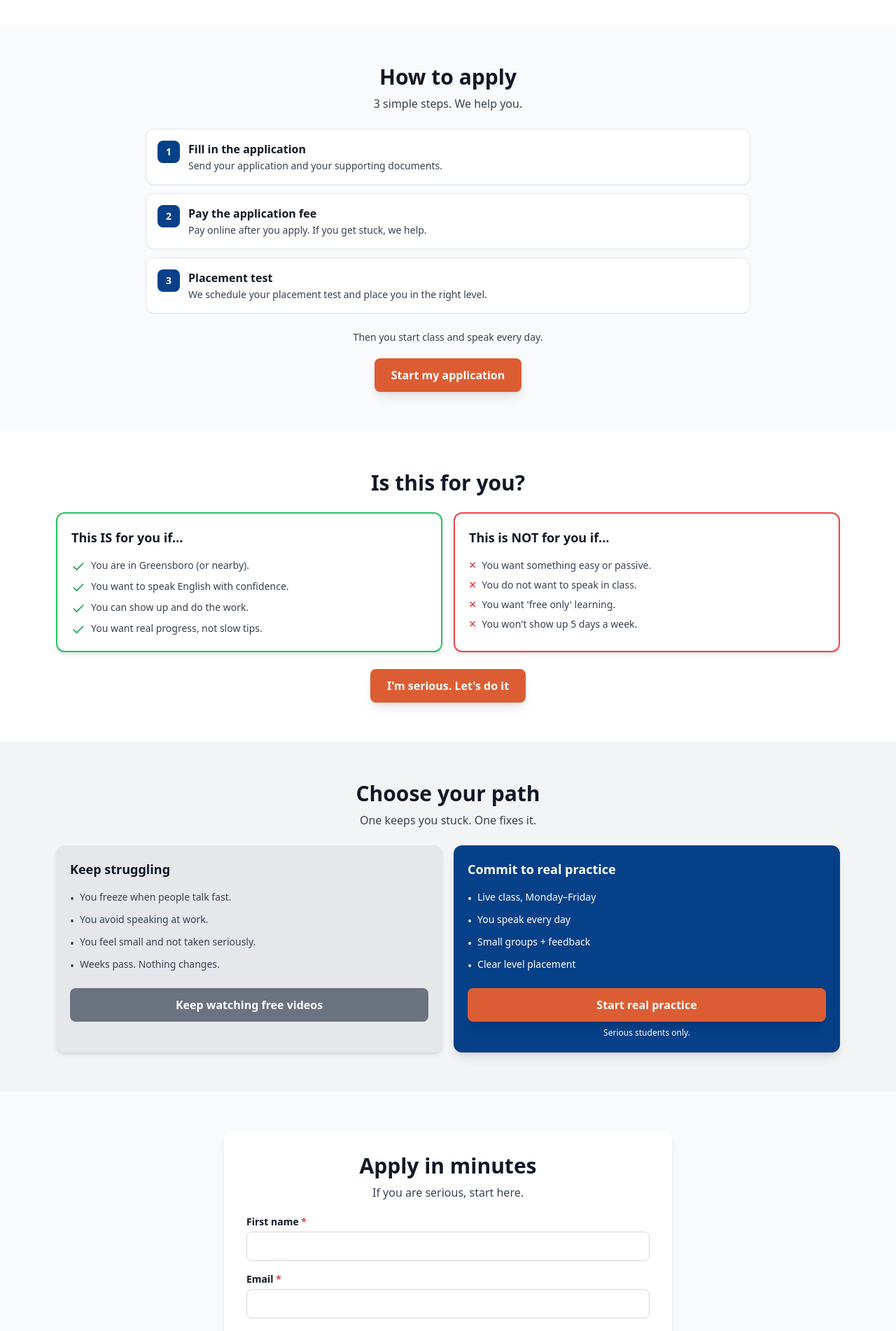
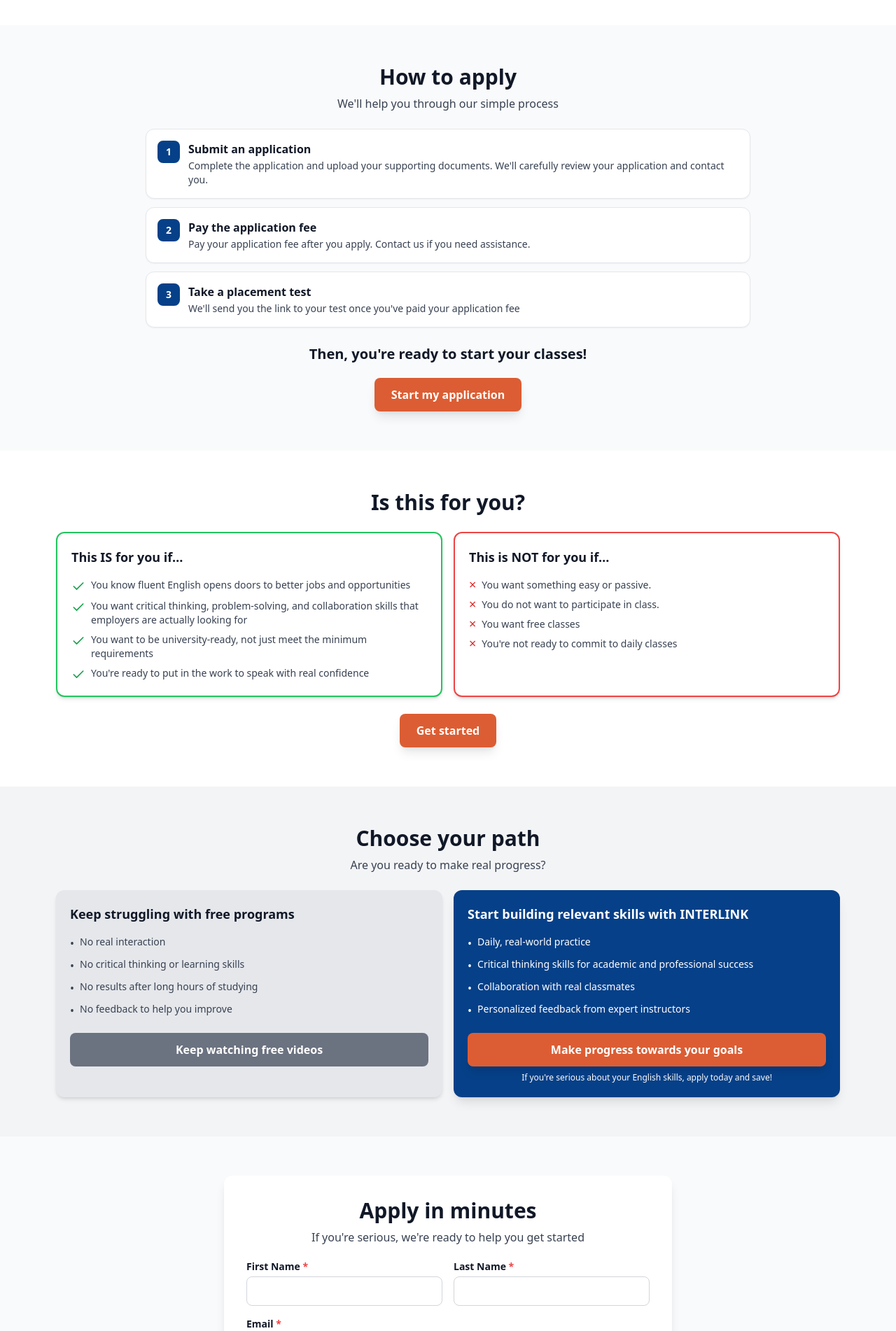
Before and after one commit to Qwixo/Qwixo-apply.INTERLINK.edu-12.3.2026, a React (Vite) app: page /greensboro in a window 1280 px wide. Shown: the part 6440-8342 px from the top of the page at 70% size. Built offline with nearby package versions, Linux system fonts and the light colour scheme.

Commit message:
Updated GreensboroPage.tsx

```diff
--- a/src/pages/GreensboroPage.tsx
+++ b/src/pages/GreensboroPage.tsx
@@ -11,6 +11,7 @@ function GreensboroPage() {
   const [showBanner, setShowBanner] = useState(true);
   const [formData, setFormData] = useState({
     firstName: '',
+    lastName: '',
     email: '',
     commitment: ''
   });
@@ -54,6 +55,7 @@ function GreensboroPage() {
     data.append('u', '607289d66021f9dbd8e30d04c');
     data.append('id', 'f16b13f8cc');
     data.append('FNAME', formData.firstName);
+    data.append('LNAME', formData.lastName);
     data.append('EMAIL', formData.email);
     data.append('MMERGE13', 'greensboro-application');
 
@@ -773,7 +775,7 @@ function GreensboroPage() {
               How to apply
             </h2>
             <p className="text-base text-gray-700">
-              3 simple steps. We help you.
+              We'll help you through our simple process
             </p>
           </div>
 
@@ -786,10 +788,10 @@ function GreensboroPage() {
                 </div>
                 <div className="flex-1">
                   <h3 className="text-base font-bold text-gray-900 mb-0.5">
-                    Fill in the application
+                    Submit an application
                   </h3>
                   <p className="text-gray-700 text-sm">
-                    Send your application and your supporting documents.
+                    Complete the application and upload your supporting documents. We'll carefully review your application and contact you.
                   </p>
                 </div>
               </div>
@@ -806,7 +808,7 @@ function GreensboroPage() {
                     Pay the application fee
                   </h3>
                   <p className="text-gray-700 text-sm">
-                    Pay online after you apply. If you get stuck, we help.
+                    Pay your application fee after you apply. Contact us if you need assistance.
                   </p>
                 </div>
               </div>
@@ -820,10 +822,10 @@ function GreensboroPage() {
                 </div>
                 <div className="flex-1">
                   <h3 className="text-base font-bold text-gray-900 mb-0.5">
-                    Placement test
+                    Take a placement test
                   </h3>
                   <p className="text-gray-700 text-sm">
-                    We schedule your placement test and place you in the right level.
+                    We'll send you the link to your test once you've paid your application fee
                   </p>
                 </div>
               </div>
@@ -831,8 +833,8 @@ function GreensboroPage() {
           </div>
 
           <div className="text-center mb-5">
-            <p className="text-gray-700 font-medium text-sm">
-              Then you start class and speak every day.
+            <p className="text-gray-900 font-bold text-lg md:text-xl">
+              Then, you're ready to start your classes!
             </p>
           </div>
 
@@ -865,19 +867,19 @@ function GreensboroPage() {
               <ul className="space-y-2">
                 <li className="flex items-start gap-2">
                   <Check className="w-5 h-5 text-green-600 flex-shrink-0 mt-0.5" />
-                  <span className="text-sm text-gray-700">You are in Greensboro (or nearby).</span>
+                  <span className="text-sm text-gray-700">You know fluent English opens doors to better jobs and opportunities</span>
                 </li>
                 <li className="flex items-start gap-2">
                   <Check className="w-5 h-5 text-green-600 flex-shrink-0 mt-0.5" />
-                  <span className="text-sm text-gray-700">You want to speak English with confidence.</span>
+                  <span className="text-sm text-gray-700">You want critical thinking, problem-solving, and collaboration skills that employers are actually looking for</span>
                 </li>
                 <li className="flex items-start gap-2">
                   <Check className="w-5 h-5 text-green-600 flex-shrink-0 mt-0.5" />
-                  <span className="text-sm text-gray-700">You can show up and do the work.</span>
+                  <span className="text-sm text-gray-700">You want to be university-ready, not just meet the minimum requirements</span>
                 </li>
                 <li className="flex items-start gap-2">
                   <Check className="w-5 h-5 text-green-600 flex-shrink-0 mt-0.5" />
-                  <span className="text-sm text-gray-700">You want real progress, not slow tips.</span>
+                  <span className="text-sm text-gray-700">You're ready to put in the work to speak with real confidence</span>
                 </li>
               </ul>
             </div>
@@ -894,15 +896,15 @@ function GreensboroPage() {
                 </li>
                 <li className="flex items-start gap-2">
                   <span className="text-lg text-red-600 flex-shrink-0 leading-none">×</span>
-                  <span className="text-sm text-gray-700">You do not want to speak in class.</span>
+                  <span className="text-sm text-gray-700">You do not want to participate in class.</span>
                 </li>
                 <li className="flex items-start gap-2">
                   <span className="text-lg text-red-600 flex-shrink-0 leading-none">×</span>
-                  <span className="text-sm text-gray-700">You want 'free only' learning.</span>
+                  <span className="text-sm text-gray-700">You want free classes</span>
                 </li>
                 <li className="flex items-start gap-2">
                   <span className="text-lg text-red-600 flex-shrink-0 leading-none">×</span>
-                  <span className="text-sm text-gray-700">You won't show up 5 days a week.</span>
+                  <span className="text-sm text-gray-700">You're not ready to commit to daily classes</span>
                 </li>
               </ul>
             </div>
@@ -913,7 +915,7 @@ function GreensboroPage() {
               onClick={scrollToApply}
               className="bg-[#dc5d33] text-white font-bold text-base px-6 py-3 rounded-lg shadow-lg hover:bg-[#c24e2b] transition-all duration-300 hover:shadow-xl transform hover:-translate-y-0.5"
             >
-              I'm serious. Let's do it
+              Get started
             </button>
           </div>
         </div>
@@ -927,7 +929,7 @@ function GreensboroPage() {
               Choose your path
             </h2>
             <p className="text-base text-gray-700">
-              One keeps you stuck. One fixes it.
+              Are you ready to make real progress?
             </p>
           </div>
 
@@ -935,67 +937,64 @@ function GreensboroPage() {
             {/* Left card: Keep struggling */}
             <div className="bg-gray-200 rounded-xl p-5 shadow-md">
               <h3 className="text-lg font-bold text-gray-900 mb-4">
-                Keep struggling
+                Keep struggling with free programs
               </h3>
               <ul className="space-y-2 mb-5">
                 <li className="flex items-start gap-2">
                   <span className="text-gray-700">•</span>
-                  <span className="text-sm text-gray-700">You freeze when people talk fast.</span>
+                  <span className="text-sm text-gray-700">No real interaction</span>
                 </li>
                 <li className="flex items-start gap-2">
                   <span className="text-gray-700">•</span>
-                  <span className="text-sm text-gray-700">You avoid speaking at work.</span>
+                  <span className="text-sm text-gray-700">No critical thinking or learning skills</span>
                 </li>
                 <li className="flex items-start gap-2">
                   <span className="text-gray-700">•</span>
-                  <span className="text-sm text-gray-700">You feel small and not taken seriously.</span>
+                  <span className="text-sm text-gray-700">No results after long hours of studying</span>
                 </li>
                 <li className="flex items-start gap-2">
                   <span className="text-gray-700">•</span>
-                  <span className="text-sm text-gray-700">Weeks pass. Nothing changes.</span>
+                  <span className="text-sm text-gray-700">No feedback to help you improve</span>
                 </li>
               </ul>
-              <a
-                href="https://www.youtube.com/results?search_query=free+english+course"
-                target="_blank"
-                rel="noreferrer"
-                className="block w-full bg-gray-500 text-white font-bold text-base px-6 py-3 rounded-lg hover:bg-gray-600 transition-all duration-300 text-center"
+              <span
+                className="block w-full bg-gray-500 text-white font-bold text-base px-6 py-3 rounded-lg text-center cursor-default"
               >
                 Keep watching free videos
-              </a>
+              </span>
             </div>
 
             {/* Right card: Commit to real practice */}
             <div className="bg-[#064088] rounded-xl p-5 shadow-lg">
               <h3 className="text-lg font-bold text-white mb-4">
-                Commit to real practice
+                Start building relevant skills with INTERLINK
               </h3>
               <ul className="space-y-2 mb-5">
                 <li className="flex items-start gap-2">
                   <span className="text-white">•</span>
-                  <span className="text-sm text-white">Live class, Monday–Friday</span>
+                  <span className="text-sm text-white">Daily, real-world practice</span>
                 </li>
                 <li className="flex items-start gap-2">
                   <span className="text-white">•</span>
-                  <span className="text-sm text-white">You speak every day</span>
+                  <span className="text-sm text-white">Critical thinking skills for academic and professional success</span>
                 </li>
                 <li className="flex items-start gap-2">
                   <span className="text-white">•</span>
-                  <span className="text-sm text-white">Small groups + feedback</span>
+                  <span className="text-sm text-white">Collaboration with real classmates</span>
                 </li>
                 <li className="flex items-start gap-2">
                   <span className="text-white">•</span>
-                  <span className="text-sm text-white">Clear level placement</span>
+                  <span className="text-sm text-white">Personalized feedback from expert instructors</span>
                 </li>
               </ul>
               <button
                 onClick={scrollToApply}
                 className="w-full bg-[#dc5d33] text-white font-bold text-base px-6 py-3 rounded-lg shadow-lg hover:bg-[#c24e2b] transition-all duration-300 hover:shadow-xl transform hover:-translate-y-0.5 mb-2"
               >
-                Start real practice
+                Make progress towards your goals
               </button>
               <p className="text-center text-xs text-white font-medium">
-                Serious students only.
+                If you're serious about your English skills, apply today and save!
               </p>
             </div>
           </div>
@@ -1014,14 +1013,15 @@ function GreensboroPage() {
                     Apply in minutes
                   </h2>
                   <p className="text-base text-gray-700">
-                    If you are serious, start here.
+                    If you're serious, we're ready to help you get started
                   </p>
                 </div>
 
                 <form onSubmit={handleFormSubmit} className="space-y-4">
+                  <div className="grid grid-cols-1 md:grid-cols-2 gap-4">
                     <div>
                       <label htmlFor="firstName" className="block text-sm font-semibold text-gray-900 mb-1">
-                      First name <span className="text-red-500">*</span>
+                        First Name <span className="text-red-500">*</span>
                       </label>
                       <input
                         type="text"
@@ -1032,6 +1032,21 @@ function GreensboroPage() {
                         required
                         className="w-full px-3 py-2.5 border border-gray-300 rounded-lg focus:ring-2 focus:ring-[#064088] focus:border-transparent text-sm"
                       />
+                    </div>
+                    <div>
+                      <label htmlFor="lastName" className="block text-sm font-semibold text-gray-900 mb-1">
+                        Last Name <span className="text-red-500">*</span>
+                      </label>
+                      <input
+                        type="text"
+                        id="lastName"
+                        name="lastName"
+                        value={formData.lastName}
+                        onChange={handleInputChange}
+                        required
+                        className="w-full px-3 py-2.5 border border-gray-300 rounded-lg focus:ring-2 focus:ring-[#064088] focus:border-transparent text-sm"
+                      />
+                    </div>
                   </div>
 
                   <div>
@@ -1051,7 +1066,7 @@ function GreensboroPage() {
 
                   <div>
                     <label htmlFor="commitment" className="block text-sm font-semibold text-gray-900 mb-1">
-                      Are you willing to commit and take learning English seriously? <span className="text-red-500">*</span>
+                      Are you ready to study 5 days/week? <span className="text-red-500">*</span>
                     </label>
                     <select
                       id="commitment"
@@ -1062,9 +1077,9 @@ function GreensboroPage() {
                       className="w-full px-3 py-2.5 border border-gray-300 rounded-lg focus:ring-2 focus:ring-[#064088] focus:border-transparent text-sm"
                     >
                       <option value="">Select an option</option>
-                      <option value="yes">Yes, I will show up</option>
-                      <option value="maybe">I have questions first</option>
-                      <option value="not-now">No</option>
+                      <option value="yes">Yes</option>
+                      <option value="maybe">I'm not sure yet</option>
+                      <option value="not-now">Maybe later</option>
                     </select>
                   </div>
 
```
Lines whose indentation alone changed are shown as unchanged.
